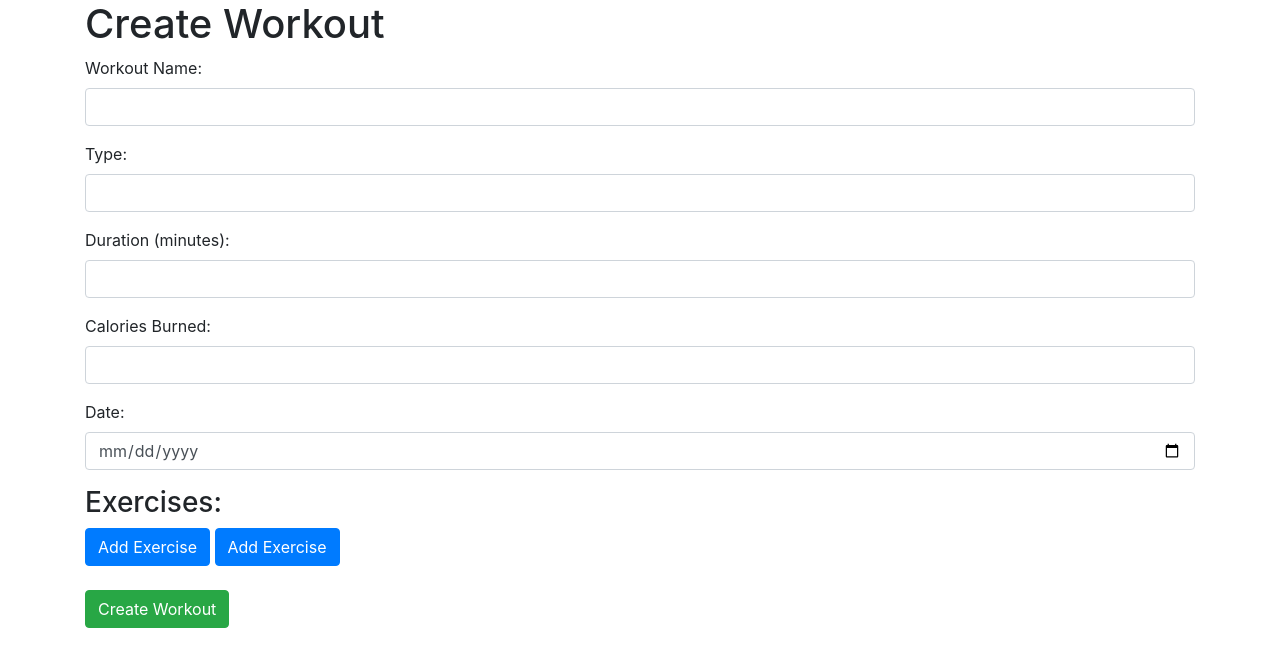
After one commit to DavidPurtseladze/Fitness, a Flask app: page /create in a window 1280 px wide. The commit adds this page. Shown: the top 667 px of the page. Run offline with Flask 3, Linux system fonts and the light colour scheme; some libraries are stand-ins or nearby versions.

Commit message:
Fixing Problems, Adding adding workout functional, Removing redundant file

```diff
--- a/main.py
+++ b/main.py
@@ -4,14 +4,10 @@ from datetime import datetime
 from flask_sqlalchemy import SQLAlchemy
 from sqlalchemy import func
 
+
 app = Flask(__name__)
-
-# შექმნილი აპლიკაციისთვის ბაზის მისამართის გაწერა, აქვე ბაზას ვარქმევთ სახელს
 app.config['SQLALCHEMY_DATABASE_URI'] = 'sqlite:///workout.db'
-
-# ვქმნით app-ზე მორგებულ ბაზის პითონურ ობიექტს
 db = SQLAlchemy(app)
-
 
 
 class Exercise(db.Model):
@@ -35,7 +31,6 @@ class Exercise(db.Model):
             'workout_id': self.workout_id
         }
 
-
 class Workout(db.Model):
     __tablename__ = 'workout'
     id = db.Column(db.Integer, primary_key=True)
@@ -58,9 +53,90 @@ class Workout(db.Model):
         }
 
 
+# Main Page
+@app.route('/')
+def index_page():
+    workouts = Workout.query.all()
+    if workouts is None:
+        return jsonify({'error': 'Workouts not found'}), 404
 
-@app.route('/api/Workout', methods=['GET'])
+    workout_list = [workout.to_dict() for workout in workouts]
+    return render_template('index.html', workout_list=workout_list)
+
+# Main Page
+@app.route('/create')
+def create_page():
+    return render_template('create.html')
+
+#  Workout Delete Api
+@app.route('/api/workout/<int:id>', methods=['DELETE'])
+def delete_workout(id):
+    workout = Workout.query.get(id)
+
+    db.session.delete(workout)
+    db.session.commit()
+
+    return jsonify({'message': 'Workout deleted successfully'}), 200
+
+# API to create a workout and exercises
+@app.route('/api/workout', methods=['POST'])
 def create_workout():
+    workout_data = request.get_json()
+
+    # Merge data for sql
+    date = datetime.strptime(workout_data['date'], "%Y-%m-%d")
+    datetime_obj = datetime.strptime(f"{date.year:04d}-{date.month:02d}-{date.day:02d} 00:00:00.000000", "%Y-%m-%d %H:%M:%S.%f")
+
+    # Create a new Workout object
+    workout = Workout(
+        name=workout_data['name'],
+        type=workout_data['type'],
+        duration=workout_data['duration'],
+        calories_burned=workout_data['calories_burned'],
+        date=datetime_obj
+    )
+
+    # Create Exercise objects and associate them with the workout
+    exercises_data = workout_data['exercises']
+    for exercise_data in exercises_data:
+        exercise = Exercise(
+            name     = exercise_data['name'],
+            rep      = int(exercise_data['rep']) if exercise_data['rep'] != '' else None,
+            weight   = float(exercise_data['weight']) if exercise_data['weight'] != '' else None,
+            duration = int(exercise_data['duration']) if exercise_data['duration'] != '' else None,
+            distance = float(exercise_data['distance']) if exercise_data['distance'] != '' else None
+        )
+        workout.exercises.append(exercise)
+
+    # # Add the workout to the database
+    db.session.add(workout)
+    db.session.commit()
+
+    # Return the workout ID
+    return "123", 201
+
+
+
+
+
+
+
+
+
+
+
+
+
+
+
+
+
+
+
+
+
+@app.route('/api/Workout/add/first/', methods=['GET'])
+def create_workout_once():
     # Create a new workout instance
     workout = Workout(
         name='My Workout',
@@ -104,6 +180,7 @@ def create_workout():
 
     return jsonify(workout.to_dict()), 200
 
+
 # @app.route('/workout/<int:workout_id>', methods=['GET'])
 # def get_workout(workout_id):
 #     # return "great no shit u here", 200
@@ -114,31 +191,18 @@ def create_workout():
 #     return jsonify(workout.to_dict()), 200
 
 
-
-
-
-# Main Page api
-@app.route('/')
-def index_page():
-    workouts = Workout.query.all()
-    if workouts is None:
-        return jsonify({'error': 'Workouts not found'}), 404
-
-    workout_list = [workout.to_dict() for workout in workouts]
-    return render_template('index.html', workout_list=workout_list)
-
-@app.route('/api/Workout/<int:workout_id>', methods=['DELETE'])
-def delete_workout(workout_id):
-    workout = Workout.query.get(workout_id)
-    if workout is None:
-        return jsonify({'error': 'Workout not found'}), 404
-
-    deleted_workout = workout.to_dict()
-
-    db.session.delete(workout)
-    db.session.commit()
-
-    return jsonify({'message': 'Workout deleted successfully', 'deleted_workout': deleted_workout}), 200
+# @app.route('/api/Workout/<int:workout_id>', methods=['DELETE'])
+# def delete_workout(workout_id):
+#     workout = Workout.query.get(workout_id)
+#     if workout is None:
+#         return jsonify({'error': 'Workout not found'}), 404
+#
+#     deleted_workout = workout.to_dict()
+#
+#     db.session.delete(workout)
+#     db.session.commit()
+#
+#     return jsonify({'message': 'Workout deleted successfully', 'deleted_workout': deleted_workout}), 200
 
 @app.route('/api/Workout/<int:workout_id>', methods=['PUT'])
 def update_workout(workout_id):
@@ -156,6 +220,8 @@ def update_workout(workout_id):
     db.session.commit()
 
     return jsonify({'message': 'Workout updated successfully', 'updated_workout': workout.to_dict()}), 200
+
+
 @app.route('/api/Workout')
 def get_workouts():
     day = request.args.get('day')
@@ -170,6 +236,7 @@ def get_workouts():
     workouts = workouts.all()
 
     return jsonify([workout.to_dict() for workout in workouts]),
+
 
 @app.route('/api/about')
 def get_about_info():
@@ -193,7 +260,6 @@ def get_about_info():
     return jsonify(about_info)
 
 
-
 with app.app_context():
     db.create_all()
     app.run()
--- /dev/null
+++ b/templates/create.html
@@ -0,0 +1,140 @@
+<!DOCTYPE html>
+<html>
+<head>
+    <meta charset="UTF-8">
+    <title>Create Workout</title>
+    <link rel="stylesheet" href="https://stackpath.bootstrapcdn.com/bootstrap/4.5.2/css/bootstrap.min.css">
+</head>
+<body>
+    <div class="container">
+        <h1>Create Workout</h1>
+        <form id="workoutForm">
+            <div class="form-group">
+                <label for="name">Workout Name:</label>
+                <input type="text" class="form-control" id="name" name="name" required>
+            </div>
+            <div class="form-group">
+                <label for="type">Type:</label>
+                <input type="text" class="form-control" id="type" name="type" required>
+            </div>
+            <div class="form-group">
+                <label for="duration">Duration (minutes):</label>
+                <input type="number" class="form-control" id="duration" name="duration" required>
+            </div>
+            <div class="form-group">
+                <label for="calories_burned">Calories Burned:</label>
+                <input type="number" class="form-control" id="calories_burned" name="calories_burned" required>
+            </div>
+            <div class="form-group">
+                <label for="date">Date:</label>
+                <input type="date" class="form-control" id="date" name="date" required>
+            </div>
+
+            <div id="exerciseFields">
+                <h3>Exercises:</h3>
+
+            </div>
+
+            <button type="button" class="btn btn-primary" id="addRepBtn">Add Exercise</button>
+            <button type="button" class="btn btn-primary" id="addTimeBtn">Add Exercise</button>
+
+            <br><br>
+
+            <button type="submit" class="btn btn-success">Create Workout</button>
+        </form>
+    </div>
+
+    <script src="https://code.jquery.com/jquery-3.5.1.min.js"></script>
+    <script>
+        $(document).ready(function() {
+            $('#addRepBtn').click(function() {
+                var exerciseFields = `
+                    <div class="form-group">
+                        <label>Exercise Name:</label>
+                        <input type="text" class="form-control exercise_name" required>
+                    </div>
+                    <div class="form-group">
+                        <label>Reps:</label>
+                        <input type="number" class="form-control exercise_rep" required>
+                    </div>
+                    <div class="form-group">
+                        <label>Weight:</label>
+                        <input type="number" class="form-control exercise_weight" required>
+                    </div>
+                    <input type="hidden" class="form-control exercise_duration" required>
+                    <input type="hidden" step="0.01" class="form-control exercise_distance" required>
+                `;
+                $('#exerciseFields').append(exerciseFields);
+            });
+
+            $('#addTimeBtn').click(function() {
+                var exerciseFields = `
+                    <div class="form-group">
+                        <label>Exercise Name:</label>
+                        <input type="text" class="form-control exercise_name" required>
+                    </div>
+                    <div class="form-group">
+                        <label>Duration (minutes):</label>
+                        <input type="number" class="form-control exercise_duration" required>
+                    </div>
+                    <div class="form-group">
+                        <label>Distance:</label>
+                        <input type="number" step="0.01" class="form-control exercise_distance" required>
+                    </div>
+                    <input type="hidden" class="form-control exercise_weight" required>
+                    <input type="hidden" class="form-control exercise_rep" required>
+                `;
+                $('#exerciseFields').append(exerciseFields);
+            });
+
+
+            $('#workoutForm').submit(function(event) {
+                event.preventDefault();
+                var form = $(this);
+                var url = 'http://127.0.0.1:5000/api/workout'; // Replace with your actual API URL
+
+
+                var data =
+                {
+                    name: $("#name").val(),
+                    type: $("#type").val(),
+                    duration: $("#duration").val(),
+                    calories_burned: $("#calories_burned").val(),
+                    date: $("#date").val(),
+                    exercises: []
+                }
+                for (let i = 0; i < $(".exercise_name").length; i++) {
+                    var exercise =
+                    {
+                        name: $($(".exercise_name")[i]).val(),
+                        rep: $($(".exercise_rep")[i]).val(),
+                        weight: $($(".exercise_weight")[i]).val(),
+                        duration: $($(".exercise_duration")[i]).val(),
+                        distance: $($(".exercise_distance")[i]).val(),
+                    }
+                    data.exercises.push(exercise);
+                }
+                console.log(data);
+
+                $.ajax({
+                    type: 'POST',
+                    url: url,
+                    data: JSON.stringify(data),
+                    contentType: "application/json",
+                    success: function(response) {
+                        // Handle success response
+                        console.log(response);
+                        alert('Workout created successfully!');
+                        // Redirect or perform any other action
+                    },
+                    error: function(error) {
+                        // Handle error response
+                        console.log(error);
+                        alert('Failed to create workout!');
+                    }
+                });
+            });
+        });
+    </script>
+</body>
+</html>
```
Also changed, not shown: app.py (deleted, +0 -127 lines), templates/index.html (+2 -6 lines).
